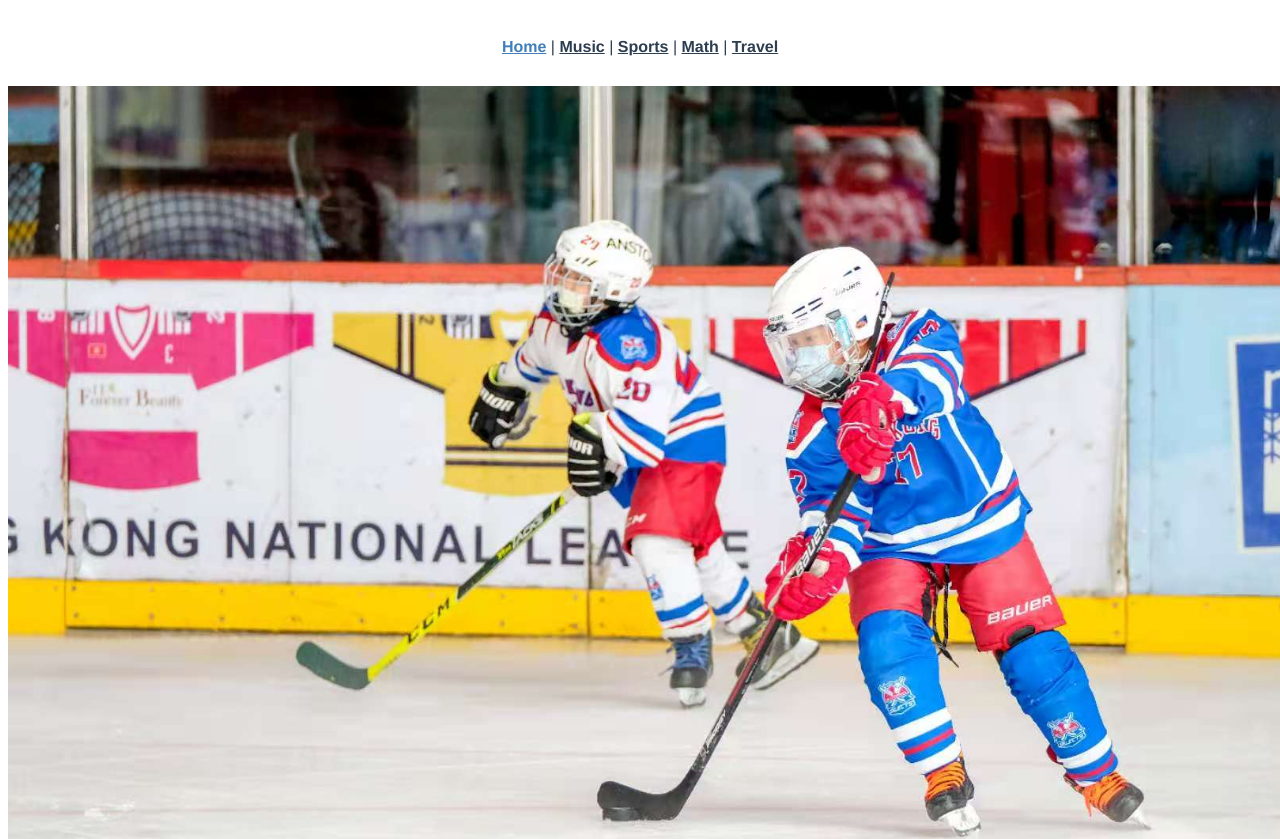
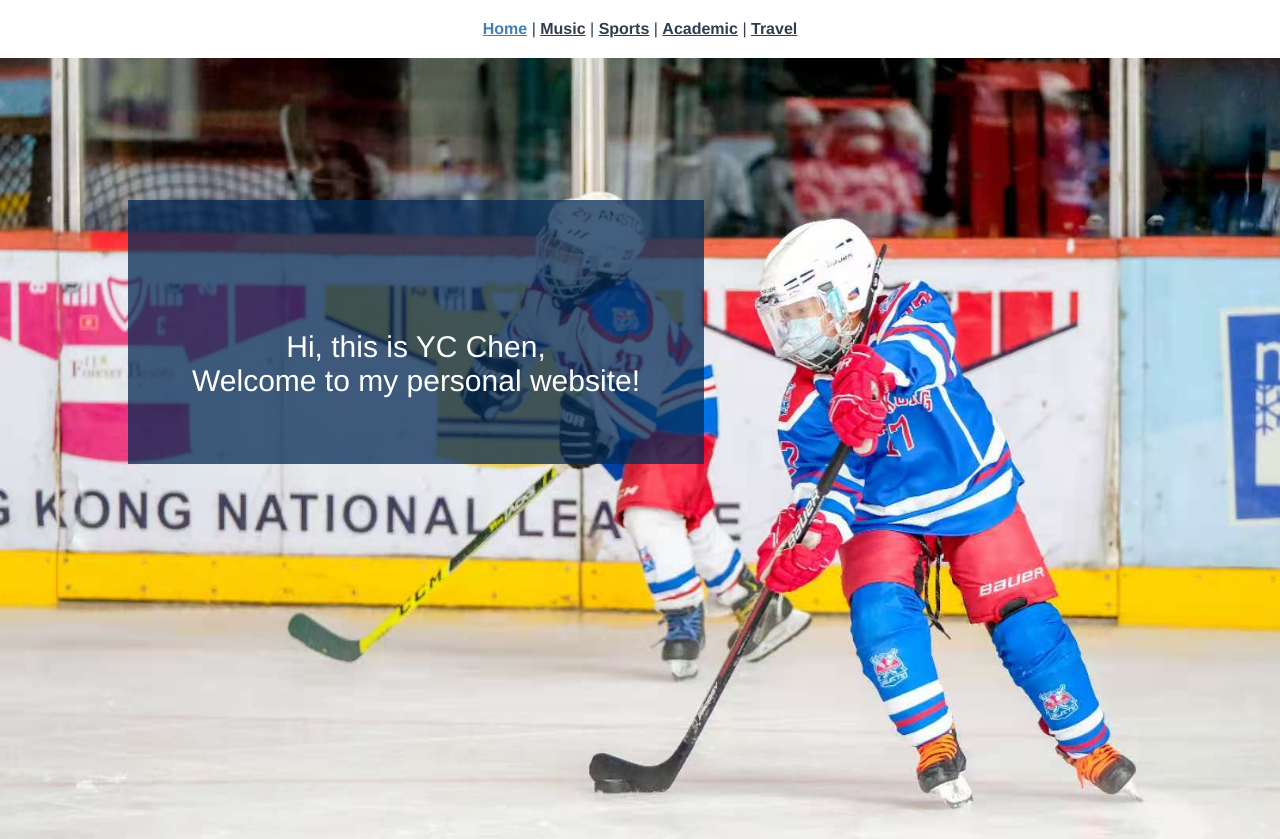
Before and after one commit to CXY0501/yuchen, a Vue app: page / in a window 1280 px wide. Shown: the top 839 px of the page. Built offline with nearby package versions, Linux system fonts and the light colour scheme.

Commit message:
20210417-01

```diff
--- a/src/App.vue
+++ b/src/App.vue
@@ -4,14 +4,17 @@
       <router-link to="/">Home</router-link> |
       <router-link to="/music">Music</router-link> |
       <router-link to="/sports">Sports</router-link> |
-      <router-link to="/math">Math</router-link> |
+      <router-link to="/academic">Academic</router-link> |
       <router-link to="/travel">Travel</router-link>
     </div>
     <router-view/>
   </div>
 </template>
 
-<style scoped>
+<style>
+body{
+  margin: 0px;
+}
 #app {
   font-family: Avenir, Helvetica, Arial, sans-serif;
   -webkit-font-smoothing: antialiased;
@@ -21,7 +24,7 @@
 }
 
 #nav {
-  padding: 30px;
+  padding: 20px;
 }
 
 #nav a {
--- /dev/null
+++ b/src/assets/css/base.css
@@ -0,0 +1,52 @@
+@import './normalize.css';
+
+:root {
+    --color-text: #666;
+    --color-high-text: #ff5777;
+    --color-tint: #ff8198;
+    --color-background: #fff;
+    --font-size: 14px;
+    --line-height: 1.5;
+}
+
+*,
+*::before,
+*::after{
+    margin: 0;
+    padding: 0;
+    box-sizing: border-box;
+}
+
+body {
+    font-family: "Helvetica Neue", Helvetica,"PingFang SC","Hiragino Sans GB","Microsoft YaHei","微软雅黑",Arial,sans-serif;
+    user-select: none;
+    -webkit-tap-highlight-color: transparent;
+    background: var(--color-background);
+    width: 100vw;
+}
+
+a{
+    color: var(--color-text);
+    text-decoration: none;
+}
+
+.clear-fix::after{
+    clear:both;
+    content:'';
+    display: block;
+    width: 0;
+    height: 0;
+    visibility: hidden;
+}
+
+.clear-fix{
+    zoom: 1;
+}
+
+.left{
+    float: left;
+}
+
+.right{
+    float: right;
+}
--- a/src/router/index.js
+++ b/src/router/index.js
@@ -24,9 +24,9 @@ const routes = [
     component: () => import('../views/Sports.vue')
   },
   {
-    path: '/math',
-    name: 'Math',
-    component: () => import('../views/Math.vue')
+    path: '/academic',
+    name: 'Academic',
+    component: () => import('../views/Academic.vue')
   },
   {
     path: '/travel',
--- a/src/views/Math.vue
+++ b/src/views/Academic.vue
@@ -1,12 +1,12 @@
 <template>
-  <div class="math">
-    <h1>This is math Page</h1>
+  <div class="Academic">
+    <h1>This is Academic Page</h1>
   </div>
 </template>
 
 <script>
 export default{
-  name:'math',
+  name:'academic',
   data(){
     return{}
   },
--- a/src/views/Home.vue
+++ b/src/views/Home.vue
@@ -2,6 +2,7 @@
   <div class="home">
     <div class="focusimg">
       <img id="focusimg" src="../assets/img/home/hockey.jpeg" alt="">
+      <span id="intro">Hi, this is YC Chen, <br>Welcome to my personal website!</span>
     </div>
   </div>
 </template>
@@ -21,5 +22,19 @@ export default {
   #focusimg{
     width: 100vw;
     left: 0px;
+    margin: 0px;
+  }
+  #intro{
+    position: absolute;
+    padding-top: 5%;
+    left: 10%;
+    top: 25%;
+    background-color: rgba(5, 42, 85, 0.75);
+    height: 25%;
+    width: 45%;
+    color: white;
+    font-size: 30px;
+    box-shadow: 3px;
+    align-content: center;
   }
 </style>
```
Also changed, not shown: src/assets/css/normalize.css (added).
